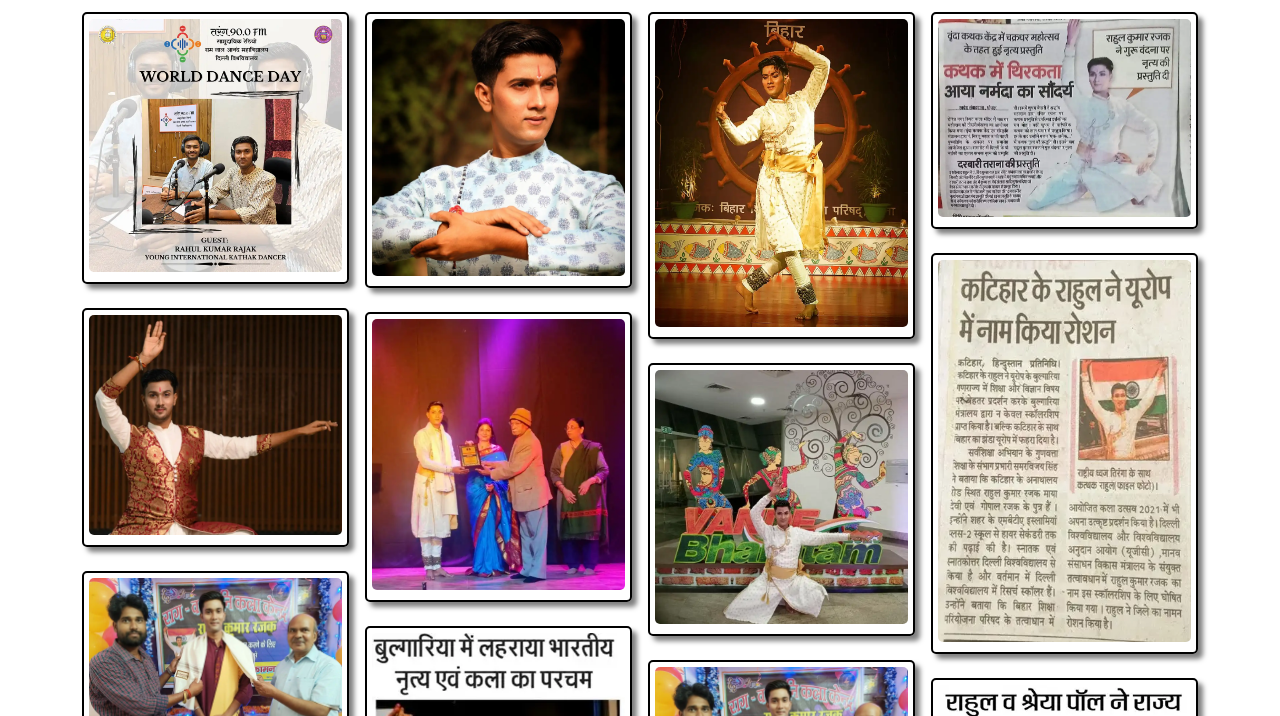
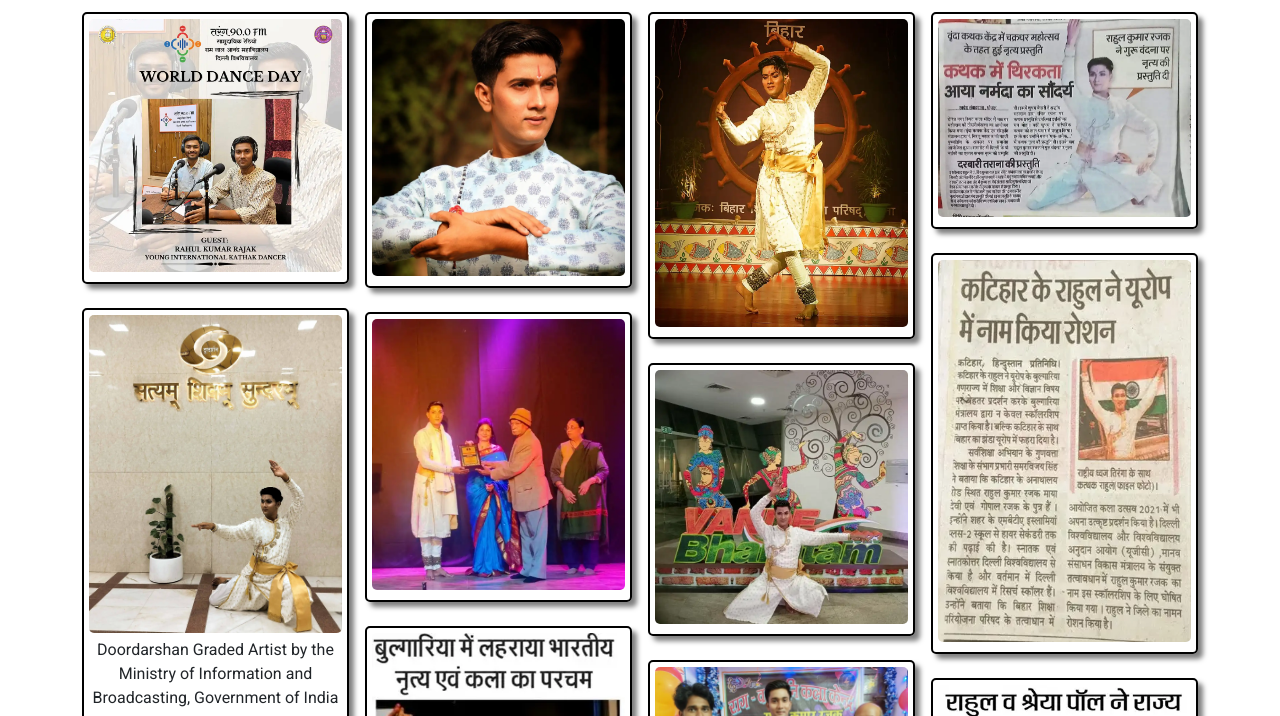
Before and after one commit to Vishal101022/Rahul-kathak-artist, a plain HTML site: page gallery.html in a window 1280 px wide. Shown: the part 84-800 px from the top of the page. Drawn offline with nearby package versions, Linux system fonts and the light colour scheme.

Commit message:
add: artist image

```diff
--- a/gallery.html
+++ b/gallery.html
@@ -60,6 +60,15 @@
             alt="guest in World Dance Day"
           />
           <p></p>
+        </div>
+        <div>
+          <img
+            class="grid-item grid-item-1 lazy"
+            src="https://placehold.co/300x300?text=Image"
+            data-src="images/performance/image31.webp"
+            alt="Doordarshan Graded Artist by the Ministry of Information and Broadcasting, Government of India"
+          />
+          <p>Doordarshan Graded Artist by the Ministry of Information and Broadcasting, Government of India</p>
         </div>
         <div>
           <img
```
